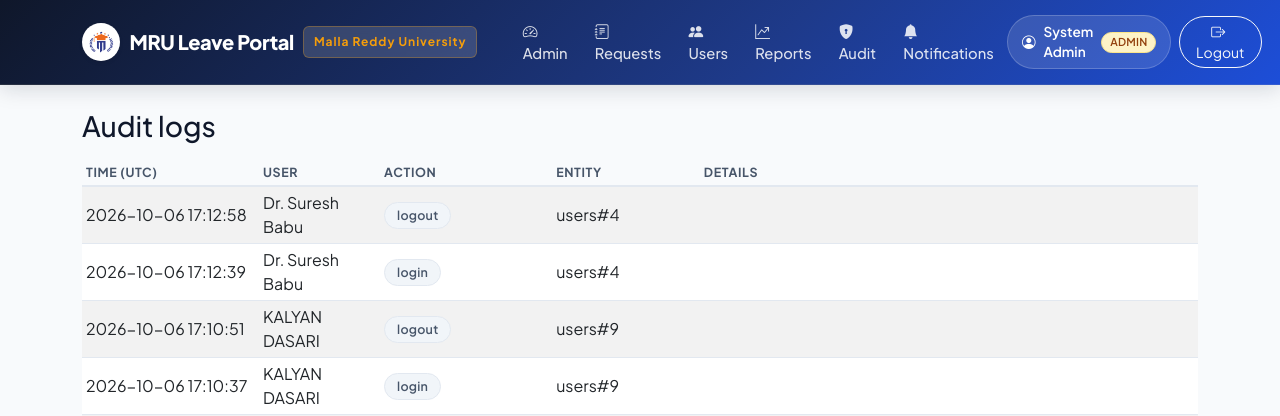
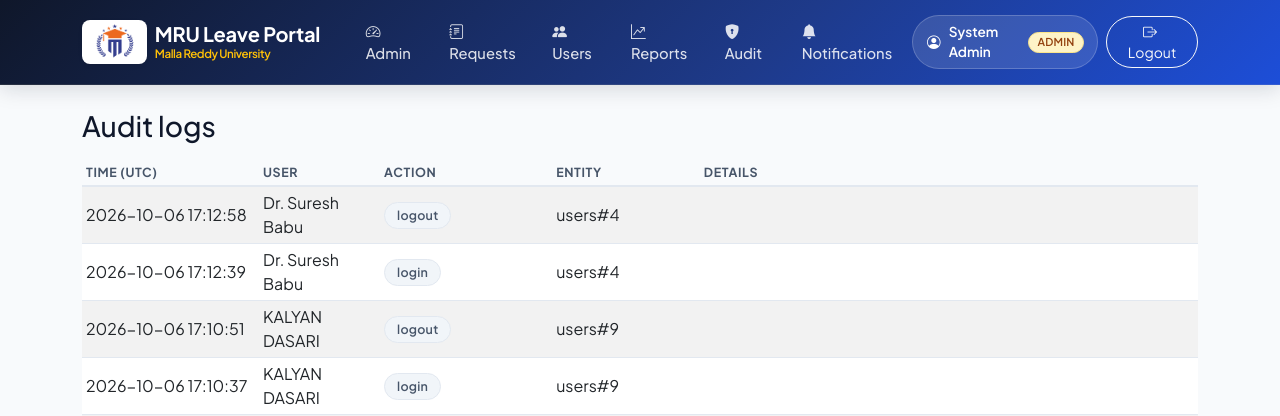
Before and after one commit to kalyan-dasari/leave-management, a Flask app: page /admin/audit in a window 1280 px wide. Shown: the top 416 px of the page. Run offline with Flask 3, Linux system fonts and the light colour scheme; a user stored in the database is signed in; data comes from the database, SQL or seed files in the repository; both versions use the stored data as it was after the commit; some libraries are stand-ins or nearby versions.

Commit message:
feat: add base HTML layout template for leave management portal

```diff
--- a/templates/base.html
+++ b/templates/base.html
@@ -15,10 +15,14 @@
 <body>
 <nav class="navbar navbar-expand-lg mru-navbar no-print">
   <div class="container">
-    <a class="navbar-brand mru-brand-title" href="{{ url_for('main.dashboard') }}">
-      <img src="{{ url_for('static', filename='images/mru-logo.png') }}" alt="MRU Logo" class="bg-white rounded-circle p-1 shadow-sm" style="height: 38px; width: 38px; object-fit: contain;">
-      <span>MRU Leave Portal</span>
-      <span class="mru-brand-badge d-none d-sm-inline-block">Malla Reddy University</span>
+    <a class="navbar-brand mru-brand-title d-flex align-items-center gap-2" href="{{ url_for('main.dashboard') }}">
+      <div class="bg-white rounded-3 px-2 py-1 shadow-sm d-flex align-items-center justify-content-center border border-white border-opacity-50" style="height: 44px;">
+        <img src="{{ url_for('static', filename='images/mru-logo.png') }}" alt="Malla Reddy University" style="height: 36px; width: auto; object-fit: contain;">
+      </div>
+      <div class="d-flex flex-column">
+        <span class="fw-bold fs-5 text-white" style="letter-spacing: -0.01em; line-height: 1.15;">MRU Leave Portal</span>
+        <span class="text-warning small" style="font-size: 0.72rem; font-weight: 600;">Malla Reddy University</span>
+      </div>
     </a>
     <button class="navbar-toggler border-white border-opacity-25 text-white" type="button" data-bs-toggle="collapse" data-bs-target="#nav">
       <i class="bi bi-list fs-4"></i>
```
Also changed, not shown: leaves.db.
